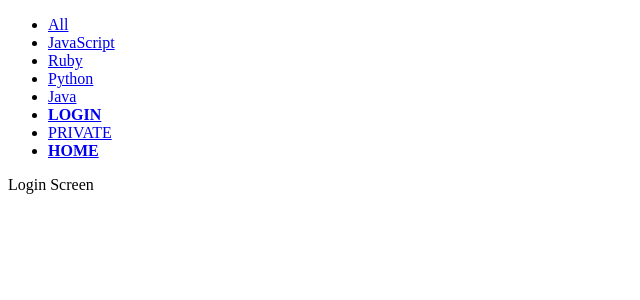
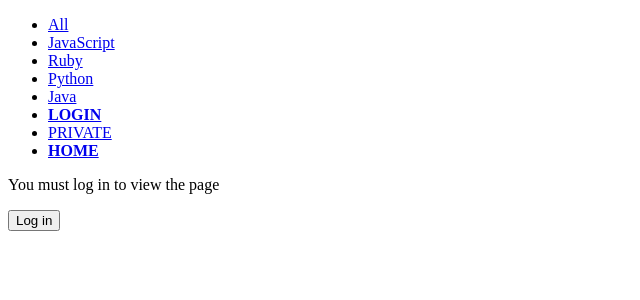
Before and after one commit to douglasofreitas/friendly-react-seo, a React app: page /login in a window 1280 px wide. Shown: the top 300 px of the page, without its empty margins (0-640 px from the left). Built offline with nearby package versions, Linux system fonts and the light colour scheme; the HTML template or start-up script is replaced by a standard one.

Commit message:
access control

```diff
--- a/src/shared/App.js
+++ b/src/shared/App.js
@@ -1,6 +1,7 @@
 import React, { Component } from 'react'
 import routes from './routes'
 import { Route, Switch } from 'react-router-dom'
+import PrivateRoute from '../utils/PrivateRoute'
 import Navbar from './Navbar'
 import NoMatch from './NoMatch'
 
@@ -10,8 +11,16 @@ class App extends Component {
       <div>
         <Navbar />
         <Switch>
-          {routes.map(({ path, exact, component: C, ...rest }) => (
-            <Route
+          {routes.map(({ path, exact, component: C, ...rest }) => {
+            if (rest.private) {
+              return <PrivateRoute
+                key={path}
+                path={path}
+                exact={exact}
+                component={C}
+              />
+            } else {
+              return <Route
                 key={path}
                 path={path}
                 exact={exact}
@@ -19,7 +28,9 @@ class App extends Component {
                   <C {...props} {...rest} />
                 )}
               />
-          ))}
+            }
+
+          })}
           <Route render={(props) => <NoMatch {...props} />} />
         </Switch>
       </div>
--- a/src/shared/Grid.js
+++ b/src/shared/Grid.js
@@ -6,8 +6,10 @@ class Grid extends Component {
 
     let repos
     if (__isBrowser__) {
-      repos = window.__INITIAL_DATA__.repos
-      delete window.__INITIAL_DATA__
+      if (window.__INITIAL_DATA__) {
+        repos = window.__INITIAL_DATA__.repos
+        delete window.__INITIAL_DATA__
+      }
     } else {
       repos = props.staticContext.data.repos
     }
--- a/src/shared/Login.js
+++ b/src/shared/Login.js
@@ -1,10 +1,38 @@
-import React from 'react'
+import React, { Component } from 'react'
 
-export default function Login () {
-  return (
-    <div>
-      Login Screen
-      <br />
-    </div>
-  )
+class Login extends Component {
+  constructor(props) {
+    super(props)
+
+    this.state = {
+      redirectToReferrer: false,
+      login: window.localStorage.getItem('auth')
+    }
+  }
+
+  login() {
+    window.localStorage.setItem('auth', true)
+    this.setState(() => ({
+      redirectToReferrer: true,
+      login: window.localStorage.getItem('auth')
+    }))
+  }
+
+  render() {
+    const { from } = this.props.location.state || { from: { pathname: '/' } }
+    const { redirectToReferrer } = this.state
+
+    if (redirectToReferrer === true) {
+      return <Redirect to={from} />
+    }
+
+    return (
+      <div>
+        <p>You must log in to view the page</p>
+        <button onClick={this.login}>Log in</button>
+      </div>
+    )
+  }
 }
+
+export default Login
--- a/src/shared/NoMatch.js
+++ b/src/shared/NoMatch.js
@@ -3,7 +3,7 @@ import React from 'react'
 export default function NoMatch () {
   return (
     <div>
-      Four Oh Four
+      Four Oh Four (404)
     </div>
   )
 }
--- a/src/shared/routes.js
+++ b/src/shared/routes.js
@@ -61,7 +61,8 @@ const routes =  [
           metaImage: config.appImage
         })
       });
-    }
+    },
+    private: true
   }
 ]
 
--- /dev/null
+++ b/src/utils/PrivateRoute.js
@@ -0,0 +1,17 @@
+import React from 'react'
+import { Route, Redirect } from 'react-router-dom'
+
+const PrivateRoute = ({ component: Component, ...rest }) => {
+  console.log(rest);
+
+  return <Route {...rest} render={(props) => (
+    window.localStorage.getItem('auth') === "true"
+      ? <Component {...props} />
+      : <Redirect to={{
+          pathname: '/login',
+          state: { from: props.location }
+        }} />
+  )} />
+}
+
+export default PrivateRoute
```
Lines whose indentation alone changed are shown as unchanged.
